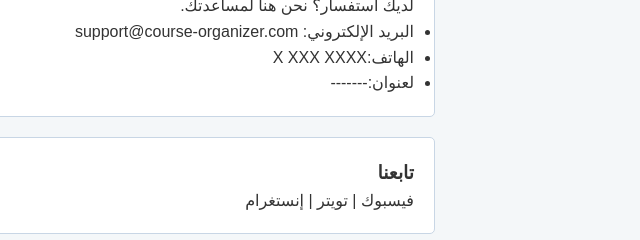
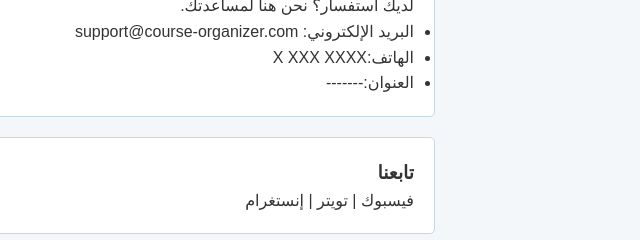
Before and after one commit to mstfhamid50/Personal_Course_Organizer, a plain HTML site: page contact-us.html in a window 1280 px wide. Shown: the part 283-523 px from the top of the page, 640-1280 px from the left. Drawn offline with Linux system fonts and the light colour scheme.

Commit message:
Add files via upload

```diff
--- a/contact-us.html
+++ b/contact-us.html
@@ -26,7 +26,7 @@
         <ul>
           <li>البريد الإلكتروني: support@course-organizer.com</li>
           <li>الهاتف:X XXX XXXX</li>
-          <li>لعنوان:-------</li>
+          <li>العنوان:-------</li>
         </ul>
       </section>
       <section class="social">
```
